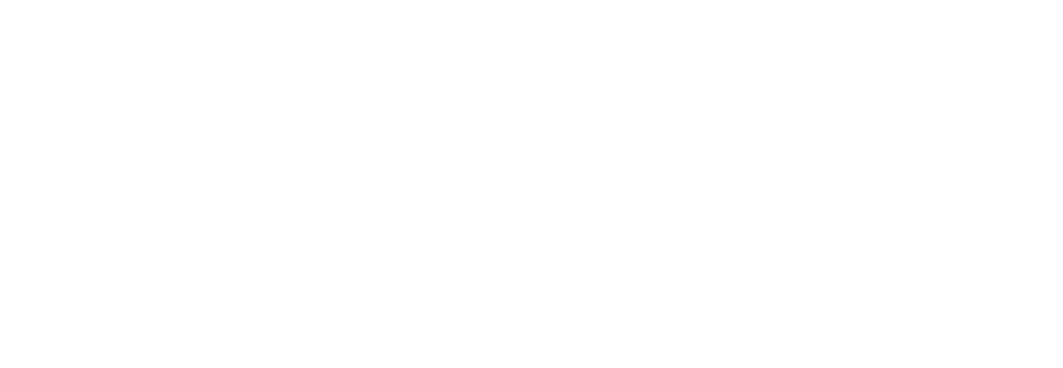
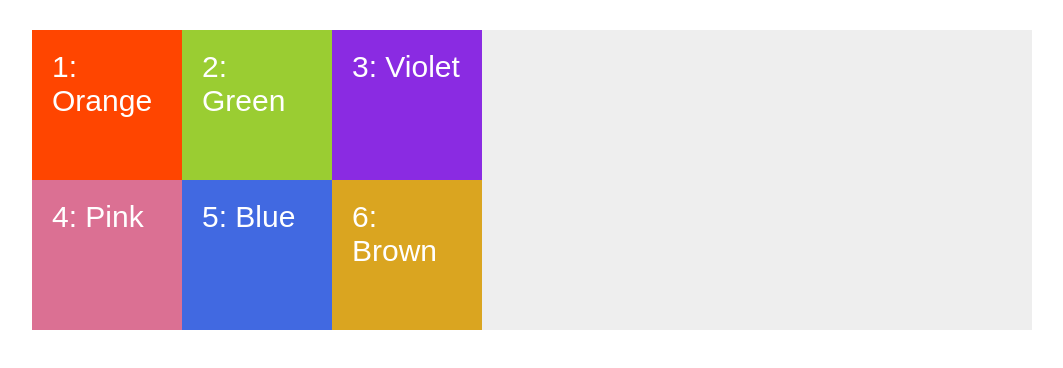
Before and after one commit to MateenCode/css-grid, a website: page index.html in a window 1280 px wide. Shown: the whole page, without its empty margins (108-1171 px from the left). Drawn offline with Linux system fonts and the light colour scheme.

Commit message:
basic grid working with sass

```diff
--- a/index.html
+++ b/index.html
@@ -13,6 +13,13 @@
     <title>CSS GRID</title>
   </head>
   <body>
-    <div class="container"></div>
+    <div class="container">
+      <div class="item item--1">1: Orange</div>
+      <div class="item item--2">2: Green</div>
+      <div class="item item--3">3: Violet</div>
+      <div class="item item--4">4: Pink</div>
+      <div class="item item--5">5: Blue</div>
+      <div class="item item--6">6: Brown</div>
+    </div>
   </body>
 </html>
--- a/sass/main.scss
+++ b/sass/main.scss
@@ -0,0 +1,36 @@
+.container {
+  background-color: #eee;
+  width: 1000px;
+
+  margin: 30px auto;
+
+  display: grid;
+  grid-template-rows: 150px 150px;
+  grid-template-columns: 150px 150px 150px;
+}
+
+.item {
+  padding: 20px;
+  font-size: 30px;
+  font-family: sans-serif;
+  color: white;
+
+  &--1 {
+    background-color: orangered;
+  }
+  &--2 {
+    background-color: yellowgreen;
+  }
+  &--3 {
+    background-color: blueviolet;
+  }
+  &--4 {
+    background-color: palevioletred;
+  }
+  &--5 {
+    background-color: royalblue;
+  }
+  &--6 {
+    background-color: goldenrod;
+  }
+}
```
Also changed, not shown: css/style.css.
